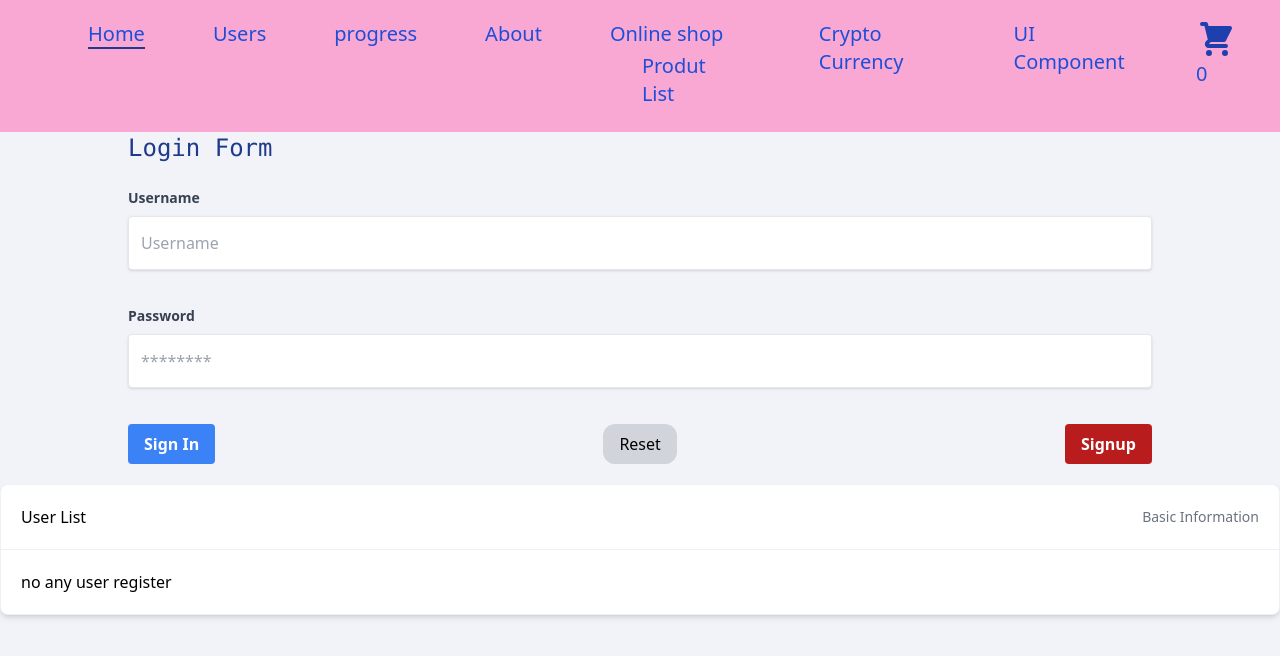
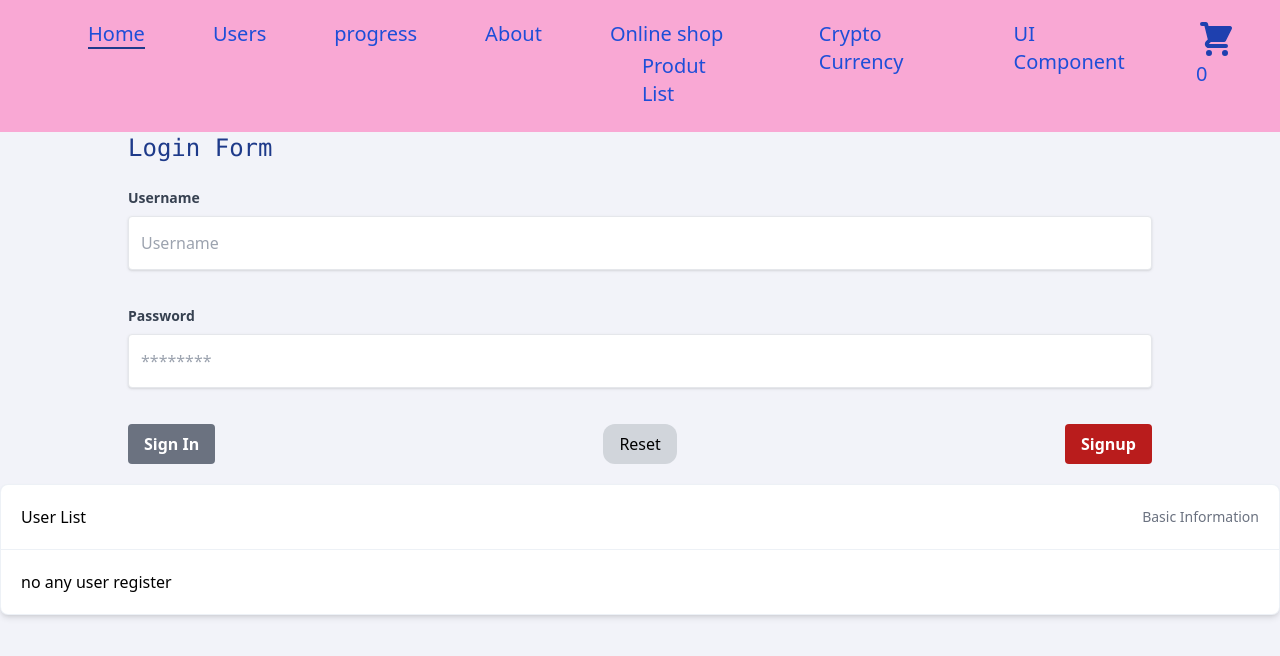
Before and after one commit to tiwaripankaj2013/reactBeginer, a React (Create React App) app: page /home in a window 1280 px wide. Both pictures are taken after a click on the button "Login". Shown: the top 656 px of the page. Built offline with nearby package versions, Linux system fonts and the light colour scheme.

Commit message:
login form validation on change event

```diff
--- a/src/components/login/index.js
+++ b/src/components/login/index.js
@@ -2,14 +2,15 @@ import React, { useState } from "react";
 import { InputWithLabel } from "../ui/input";
 
 const Login = (props) => {
-  const [btnDisable, setBtnEnable] = useState(true);
   const [inputs, setInputs] = useState({
     userName: "",
     userPassword: "",
   });
-  const [err, setErr] = useState(false);
-
+  const [error, setError] = useState(false);
+  const [btnStatus, setBtnStatus] = useState(true);
   const getLoginFormData = (e) => {
+    e.preventDefault();
+    console.log(inputs.userName, inputs.userPassword);
     // console.log(inputs.userName);
     localStorage.setItem(inputs, JSON.stringify(inputs));
   };
@@ -21,10 +22,11 @@ const Login = (props) => {
     });
     // setUName(e.target.value);
     if (inputs.userName.length > 3 && inputs.userPassword.length > 3) {
-      setBtnEnable(false);
-      setErr(false);
+      setError(false);
+      setBtnStatus(false);
     } else {
-      setErr(true);
+      setError(true);
+      setBtnStatus(true);
     }
     // console.log(e.target.value);
   };
@@ -34,6 +36,7 @@ const Login = (props) => {
         <h2 className=" text-blue-900 font-mono text-2xl w-full mb-6">
           {props.formName}
         </h2>
+        <form method="post" onSubmit={getLoginFormData}>
           <InputWithLabel
             label="Username"
             id="username"
@@ -43,6 +46,14 @@ const Login = (props) => {
             value={inputs.userName}
             onChange={handleChange}
           />
+          {error ? (
+            <p className=" text-red-800">
+              Please enter valid email and password
+            </p>
+          ) : (
+            ""
+          )}
+
           <InputWithLabel
             label="Password"
             id="password"
@@ -54,9 +65,12 @@ const Login = (props) => {
           />
           <div className="flex items-center justify-between">
             <button
-            className="bg-blue-500 hover:bg-blue-700 text-white font-bold py-2 px-4 rounded focus:outline-none focus:shadow-outline"
-            disabled={btnDisable}
-            onClick={getLoginFormData}
+              className={`text-white font-bold py-2 px-4 rounded focus:outline-none focus:shadow-outline ${
+                !btnStatus
+                  ? "bg-blue-500 hover:bg-blue-700 cursor-pointer"
+                  : " bg-gray-500 cursor-not-allowed"
+              }`}
+              disabled={btnStatus}
             >
               Sign In
             </button>
@@ -68,6 +82,7 @@ const Login = (props) => {
               Signup
             </button>
           </div>
+        </form>
       </div>
     </div>
   );
```
Lines whose indentation alone changed are shown as unchanged.
